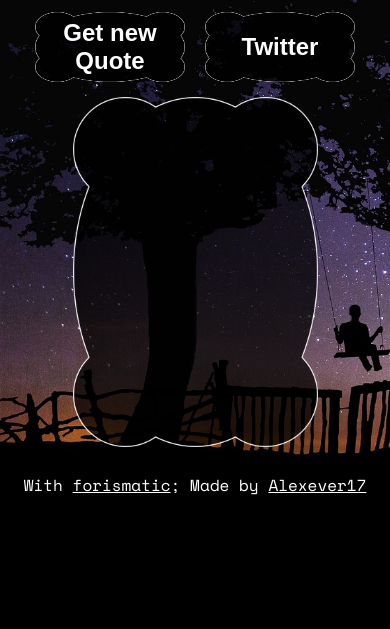
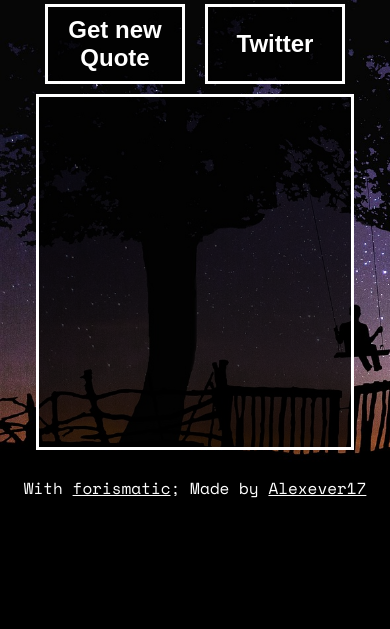
Before and after one commit to Alexever17/random-quote-machine, a plain HTML site: page index.html in a window 390 px wide. Shown: the part 216-845 px from the top of the page. Drawn offline with nearby package versions, Linux system fonts and the light colour scheme.

Commit message:
rectangular is the new pillow form

```diff
--- a/master.scss
+++ b/master.scss
@@ -26,19 +26,17 @@ h1 {
 }
 
 .quote-box {
-    min-height: 70%;
-    min-height: 600px;
-    width: 70%;
-    background-image: url("quote1.png");
-    background-size: contain;
-    background-repeat: no-repeat;
-    background-position: center;
+    min-height: 50%;
+    min-height: 400px;
+    width: 50%;
+    background: rgba(0, 0, 0, 0.7);
+    border: 3px solid white;
     display: flex;
     justify-content: center;
     .quote {
         padding-top: 10%;
         text-align: center;
-        width: 36%;
+        width: 80%;
         color: white;
     }
 }
@@ -49,16 +47,12 @@ h1 {
 }
 
 button {
-    margin: 10px 10px;
+    margin: 30px 10px;
     width: 200px;
-    height: 100px;
-    background-color: transparent;
-    background-image: url("button.png");
-    background-repeat: no-repeat;
-    background-size: 200px 90px;
-    background-position: center;
+    height: 60px;
+    background-color: rgba(0, 0, 0, 0.7);
     color: white;
-    border: none;
+    border: 3px solid white;
     cursor: pointer;
     font-size: 150%;
     outline: none;
@@ -75,36 +69,16 @@ footer {
     }
 }
 
-@media only screen and (max-width: 1000px)  {
-    .quote-box {
-        .quote {
-            width: 55%;
-        }
-    }
-}
-
 @media only screen and (max-width: 800px)  {
     .quote-box {
-        .quote {
-            width: 60%;
-        }
-    }
-}
-
-@media only screen and (max-width: 600px)  {
-    .quote-box {
-        .quote {
-            padding-top: 20%;
-            width: 80%;
-        }
+        width: 80%;
     }
 }
 
 @media only screen and (max-width: 500px)  {
     .quote-box {
         .quote {
-            padding-top: 30%;
-            width: 80%;
+            padding-top: 10%;
             font-size: 130%;
         }
     }
@@ -122,7 +96,7 @@ footer {
 
     button {
         margin: 10px 10px;
-        width: 150px;
+        width: 140px;
         height: 80px;
         background-size: 150px 70px;
     }
@@ -132,19 +106,9 @@ footer {
     }
 
     .quote-box {
-        .quote {
-            padding-top: 30%;
-            width: 80%;
-            font-size: 130%;
-        }
-    }
-
-    .quote-box {
         min-height: 350px;
         .quote {
-            padding-top: 10%;
-            width: 70%;
-            font-size: 100%;
+            font-size: 110%;
         }
     }
 }
```
Also changed, not shown: button.png (deleted), master.css, quote1.png (deleted), 1 other file.
